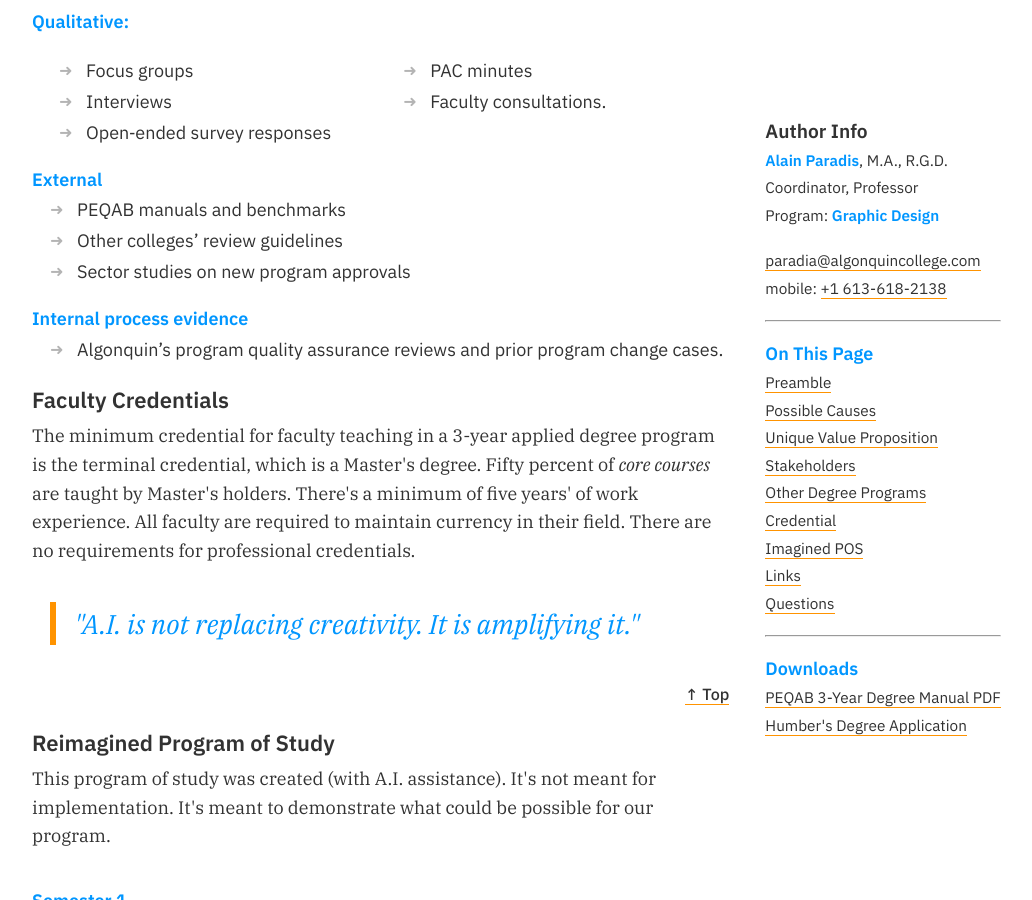
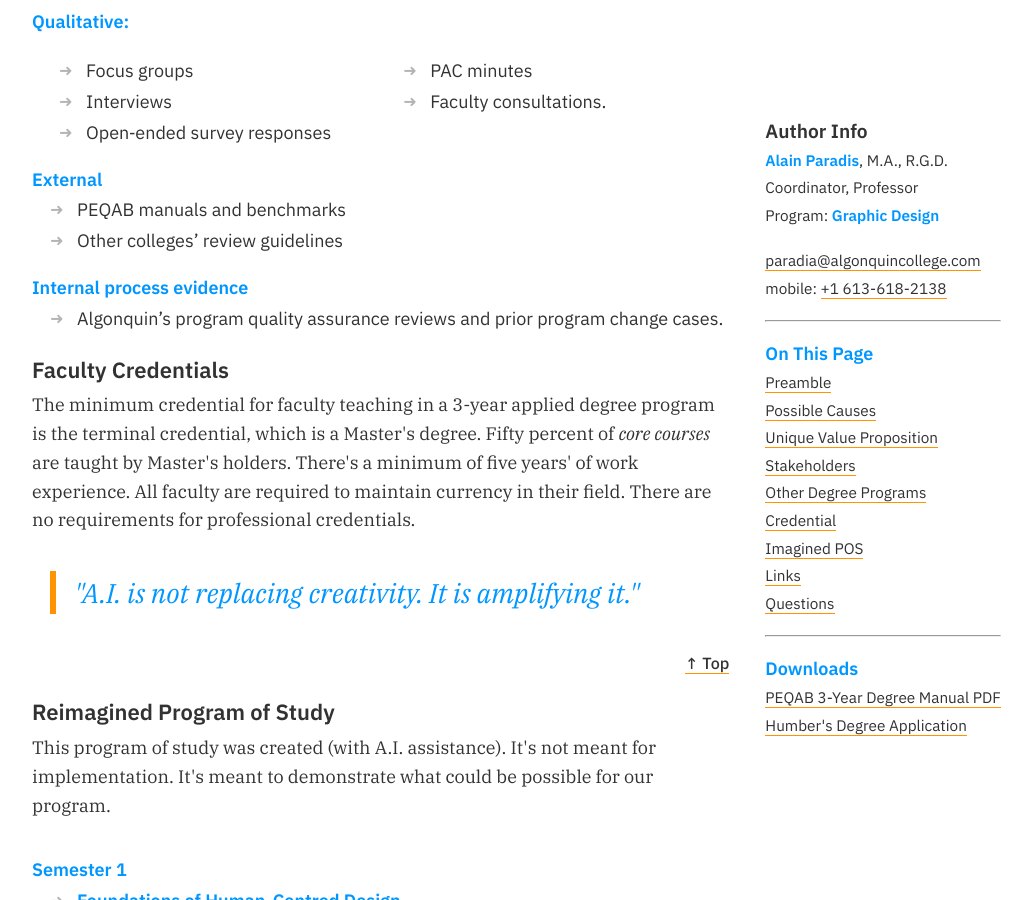
Before and after one commit to AlainParadis/program-transformation, a Jekyll site: the page built from index.md, in a window 1280 px wide and 900 px high, scrolled down 6472 px. Shown: the whole window, without its empty margins (76-1108 px from the left). Built offline with Jekyll 4.4.1, drawn with Linux system fonts in a browser that asks for light colours.

Commit message:
Remove sector studies list item
Remove the 'Sector studies on new program approvals' list item from the internal evidence list in _includes/credential.html to streamline the presented evidence.

```diff
--- a/_includes/credential.html
+++ b/_includes/credential.html
@@ -58,7 +58,6 @@
 <ul>
 	<li>PEQAB manuals and benchmarks</li>
 	<li>Other colleges’ review guidelines</li>
-	<li>Sector studies on new program approvals</li>
 </ul>
 <h5>
 	Internal process evidence
```
